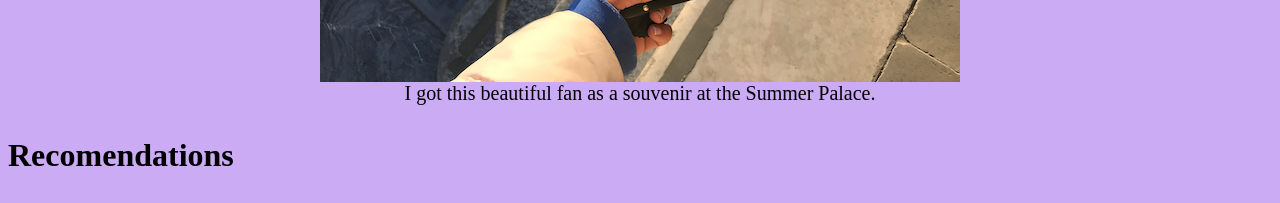
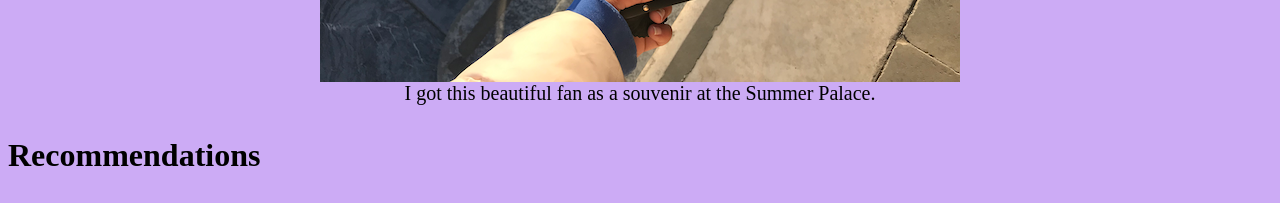
Before and after one commit to halleluiaz/halleluia-zeyohannes, a plain HTML site: page index.html in a window 1280 px wide. Shown: the part 8560-8763 px from the top of the page. Drawn offline with Linux system fonts and the light colour scheme.

Commit message:
fixed spelling errors

```diff
--- a/index.html
+++ b/index.html
@@ -310,7 +310,7 @@ hobbies, books I've read, and the places I've traveled to.
         <figcaption>I got this beautiful fan as a souvenir at the Summer Palace.</figcaption>
     </figure>
 
-    <h3>Recomendations</h3>
+    <h3>Recommendations</h3>
     <p>Here are some foods that I tried on my trips that I recommend to everyone.</p>
 
     <table class="center">
```
